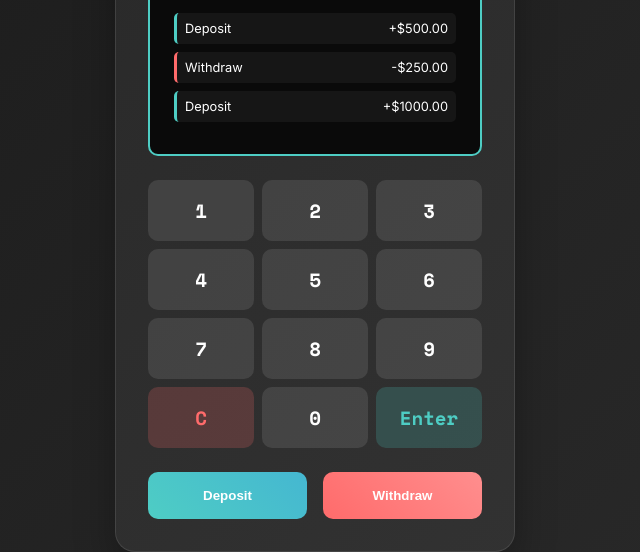
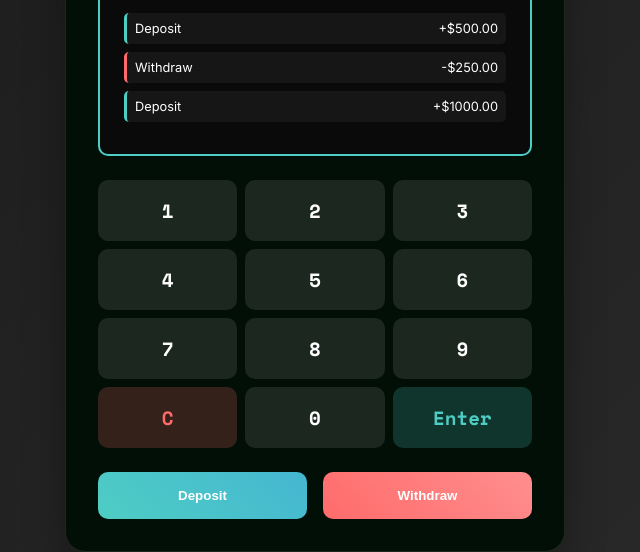
Before and after one commit to kej1e/ATM-Stimulator, a plain HTML site: page index.html in a window 1280 px wide. Shown: the part 269-821 px from the top of the page, without its empty margins (325-965 px from the left). Drawn offline with nearby package versions, Linux system fonts and the light colour scheme.

Commit message:
Update styles.css

```diff
--- a/styles.css
+++ b/styles.css
@@ -17,12 +17,12 @@ body {
 
 /* ATM Container */
 .atm-container {
-    background: rgba(255, 255, 255, 0.05);
+    background: rgba(1, 15, 6);
     border-radius: 20px;
     padding: 2rem;
     box-shadow: 0 20px 40px rgba(0, 0, 0, 0.3);
     border: 1px solid rgba(255, 255, 255, 0.1);
-    max-width: 400px;
+    max-width: 500px;
     width: 100%;
 }
 
```
